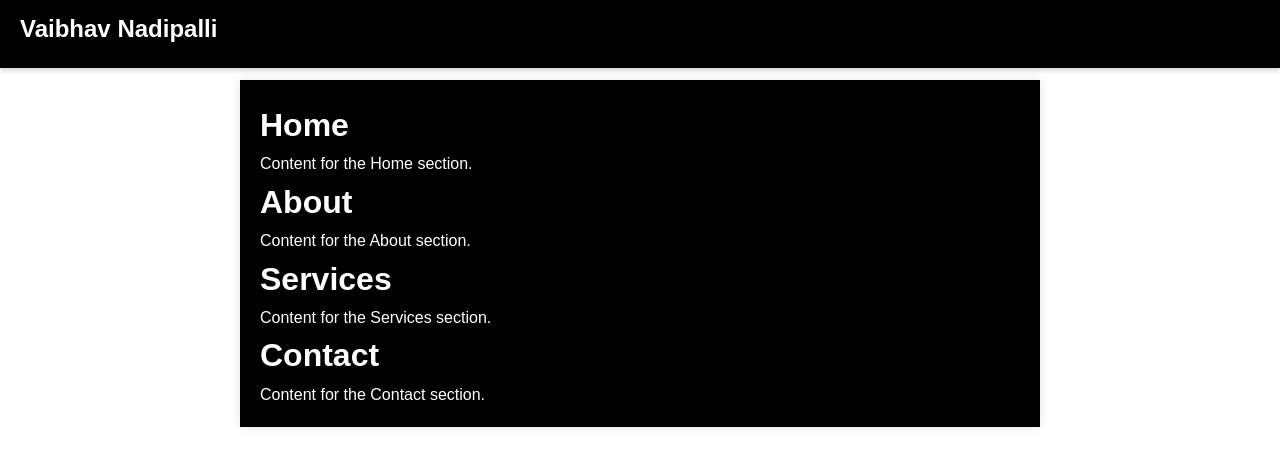
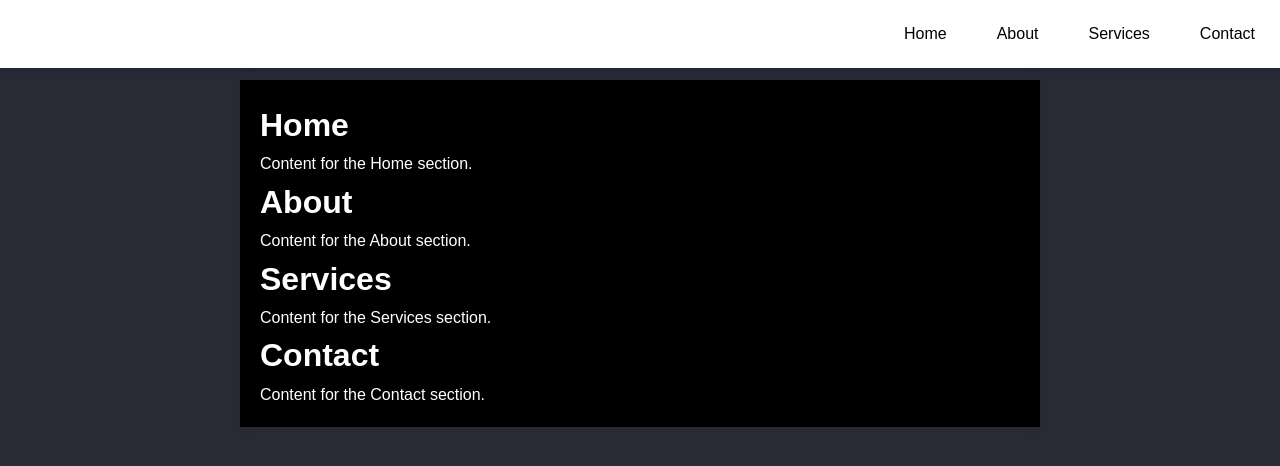
Before and after one commit to Vaibhav-Nadipalli/vaibhav-nadipalli.github.io, a Jekyll site: the page built from index.markdown, in a window 1280 px wide. Shown: the top 466 px of the page. Built offline with Jekyll 4.4.1, drawn with Linux system fonts in a browser that asks for light colours.

Commit message:
Update styles.css

```diff
--- a/assets/css/styles.css
+++ b/assets/css/styles.css
@@ -9,16 +9,16 @@
 body {
     font-family: Arial, sans-serif;
     line-height: 1.6;
-    background-color: #fff;
-    color: #000;
+    background-color: #282A36;
+    color: #fff;
     margin: 0;
     padding: 0;
 }
 
 /* Navigation bar styling */
 header {
-    background-color: #000;
-    color: #fff;
+    background-color: #fff;
+    color: #000;
     position: fixed;
     width: 100%;
     top: 0;
@@ -31,7 +31,7 @@
     display: flex;
     justify-content: space-between;
     align-items: center;
-    padding: 0 20px;
+    padding: 0 10px;
 }
 
 .nav-title {
```
